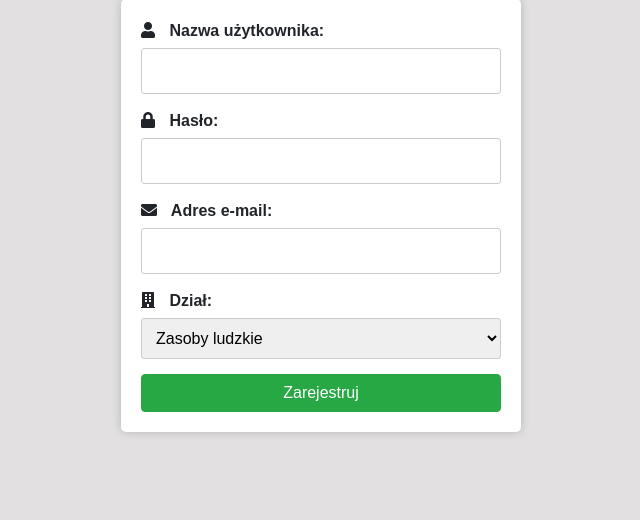
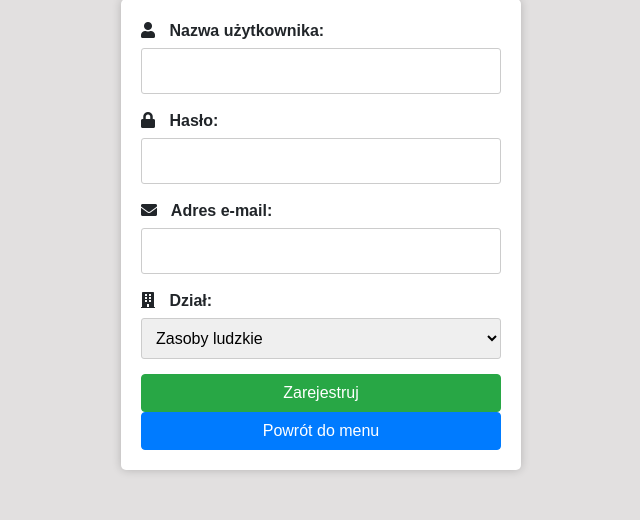
Before and after one commit to addisek/testowa, a Python web app: template Templates/rejestracja.html in a window 1280 px wide. Shown: the part 139-659 px from the top of the page, without its empty margins (319-959 px from the left). Run offline with Jinja, Linux system fonts and the light colour scheme; the template is opened without the code that fills it, so the values that code supplies are empty; some libraries are stand-ins or nearby versions.

Commit message:
Update rejestracja.html

```diff
--- a/Templates/rejestracja.html
+++ b/Templates/rejestracja.html
@@ -102,6 +102,7 @@
 
             <input type="submit" class="btn btn-success btn-block" value="Zarejestruj">
         </form>
+        <a href="menu_admin.html" class="btn btn-primary btn-block">Powrót do menu</a>
     </div>
 
     <script type="text/javascript">
@@ -118,6 +119,8 @@
             // Po zapisaniu danych możesz przekierować użytkownika na stronę logowania lub inny widok.
 
             alert("Rejestracja zakończona pomyślnie! Możesz teraz się zalogować.");
+            // Przekierowanie do menu_admin.html po zarejestrowaniu użytkownika
+            window.location.href = "menu_admin.html";
             return false;
         }
     </script>
```
